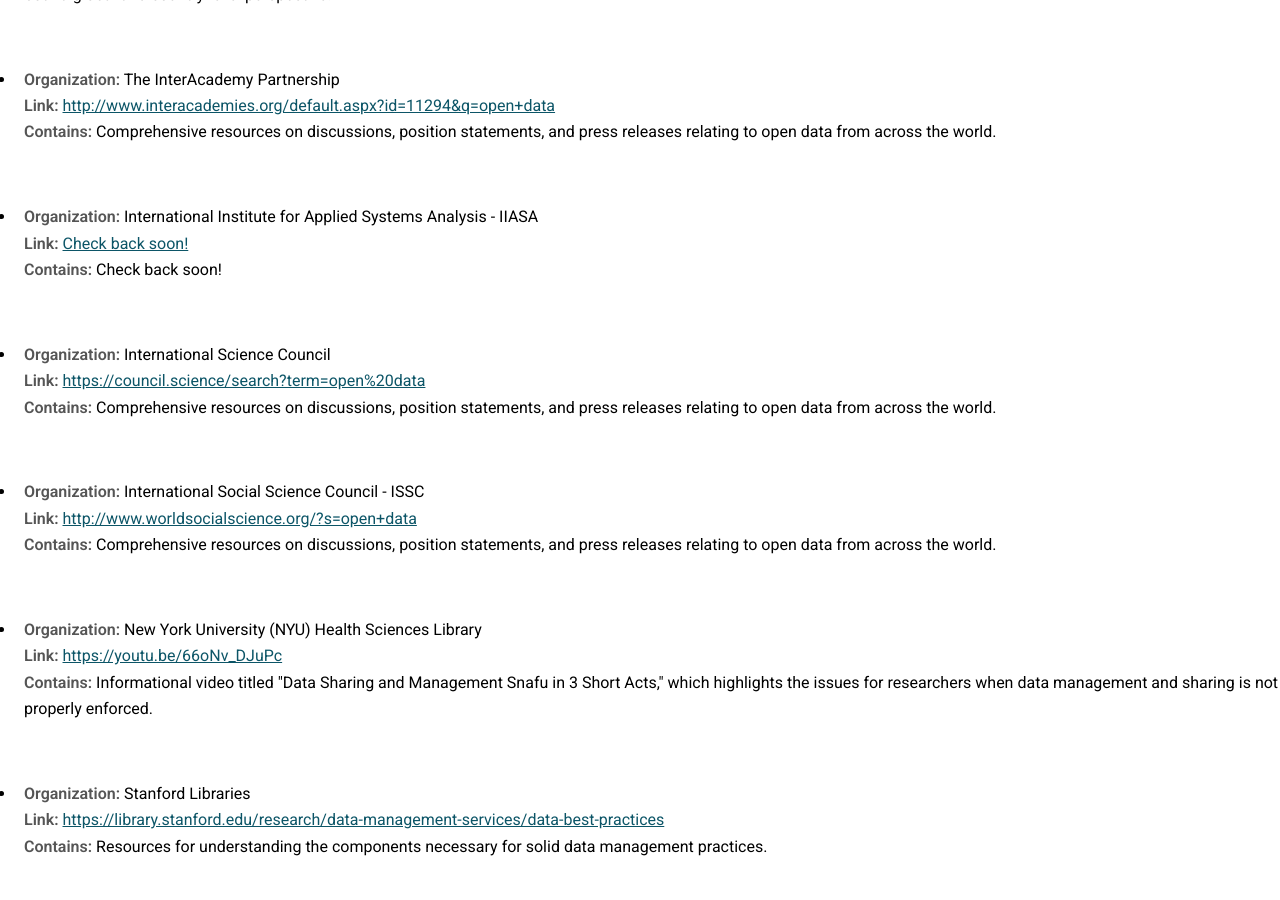
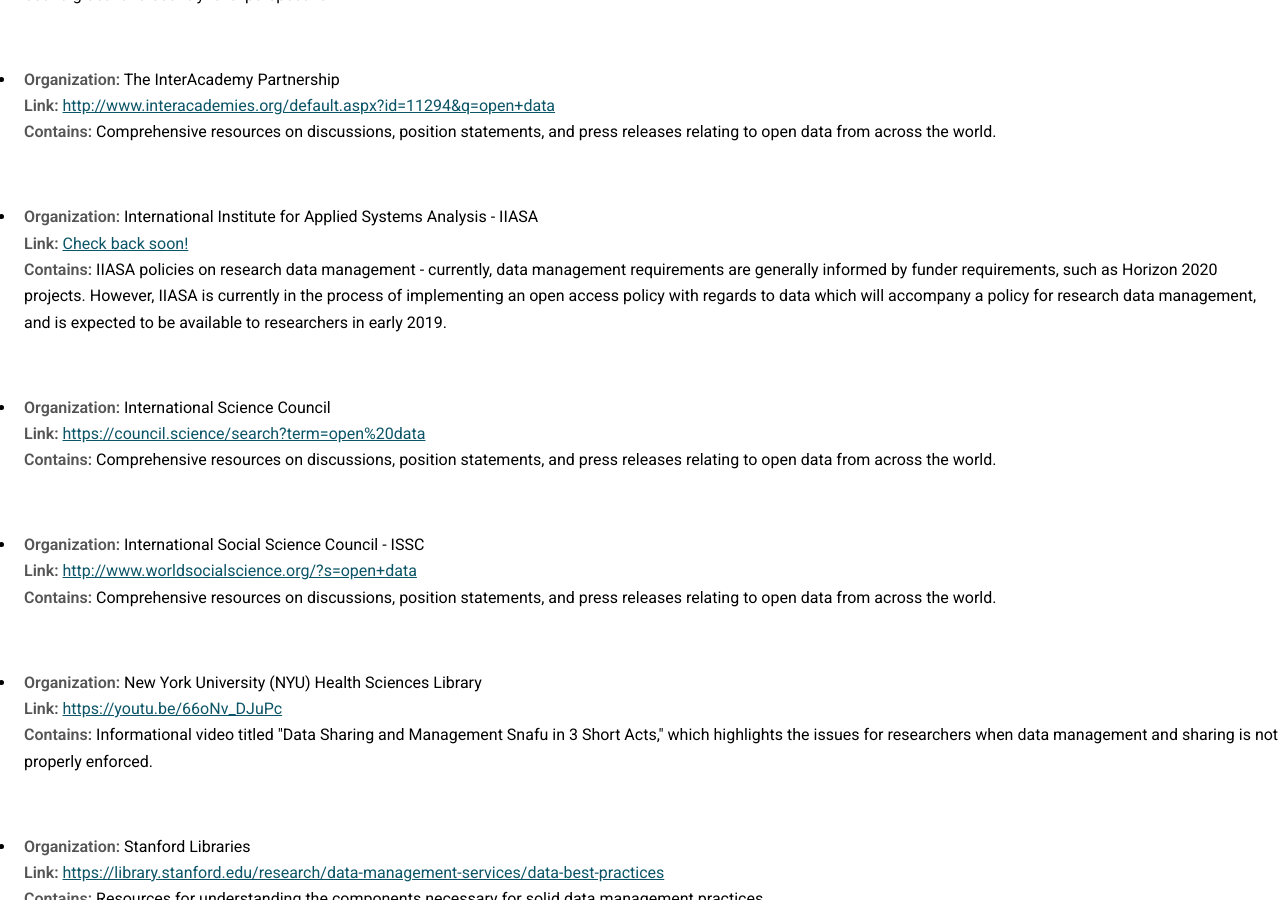
Before and after one commit to bfe-inf/toolkit, a Jekyll site: the page bp&s-by-org.html, which Jekyll copies as it is, in a window 1280 px wide and 900 px high, scrolled down 1415 px. Built offline with Jekyll 4.4.1, drawn with Linux system fonts in a browser that asks for light colours.

Commit message:
Update bp&s-by-org.html

```diff
--- a/bp&s-by-org.html
+++ b/bp&s-by-org.html
@@ -82,7 +82,7 @@
 					<ul>
 	     					<li> <strong>Organization:</strong> International Institute for Applied Systems Analysis - IIASA  <br/>
              	   				<strong>Link:</strong> <a href="https://www.innovationpolicyplatform.org/" target="_blank">Check back soon!</a><br/>
-		   				<strong>Contains:</strong> Check back soon! </li><br/>
+		   				<strong>Contains: </strong> IIASA policies on research data management - currently, data management requirements are generally informed by funder requirements, such as Horizon 2020 projects. However, IIASA is currently in the process of implementing an open access policy with regards to data which will accompany a policy for research data management, and is expected to be available to researchers in early 2019. </li><br/>
       					</ul>
 					<ul>
 	     					<li> <strong>Organization:</strong> International Science Council  <br/>
```
